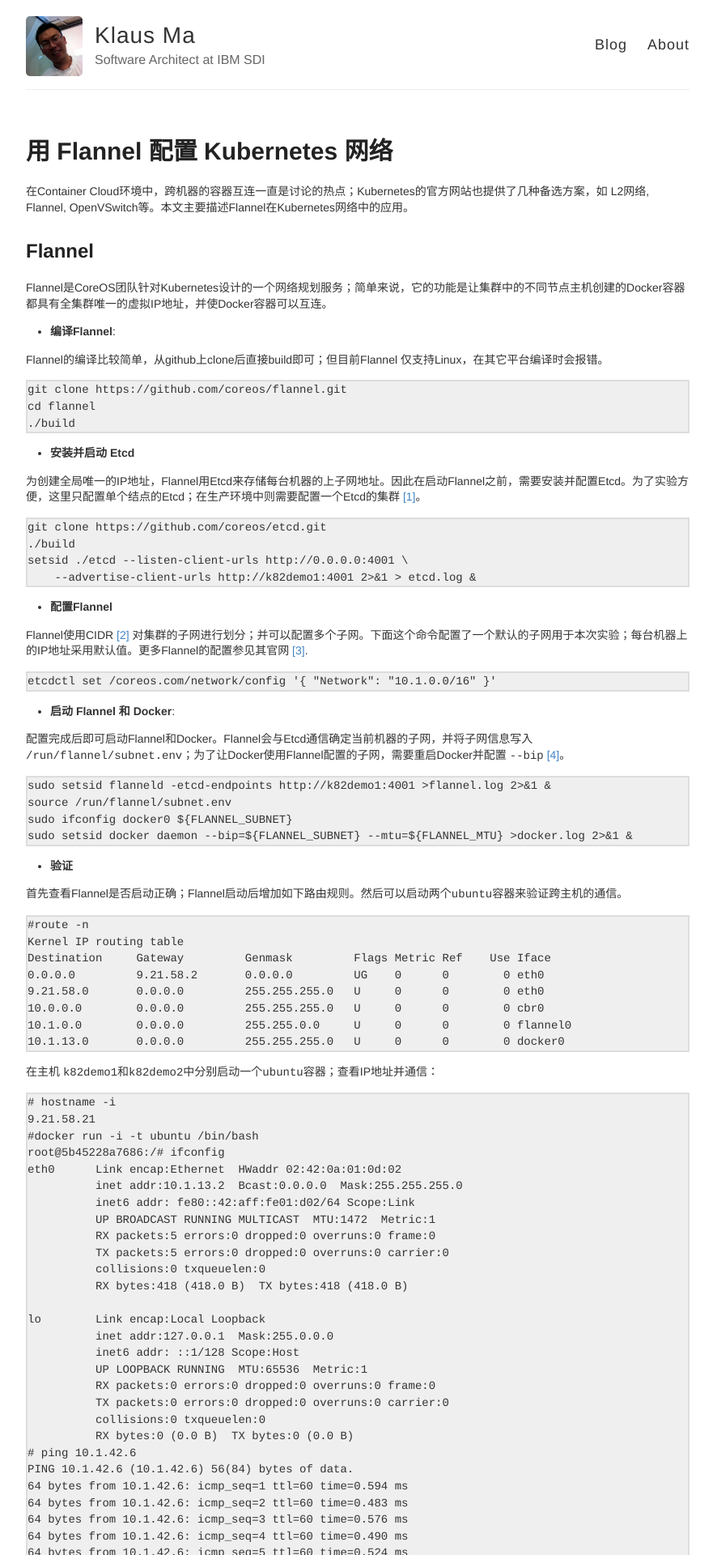
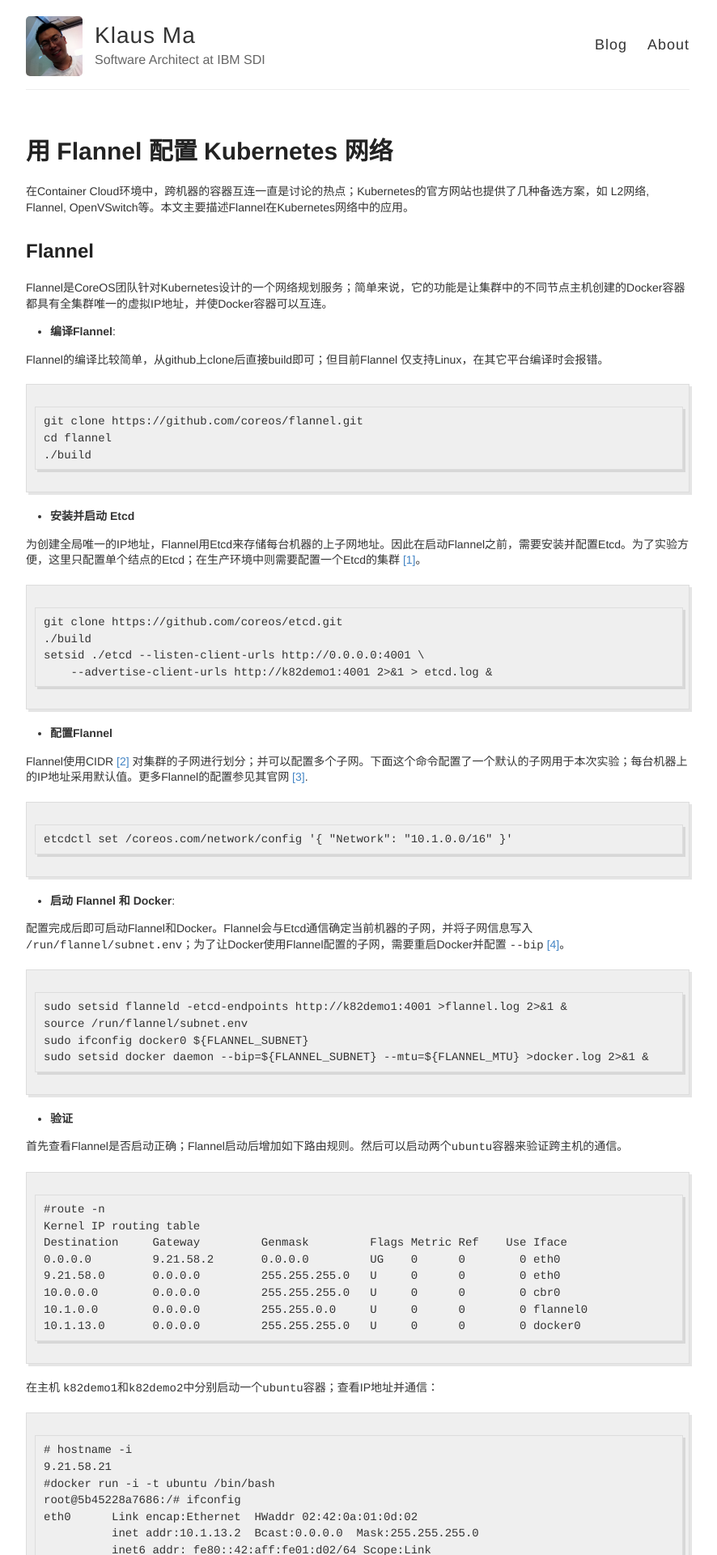
Before and after one commit to k82cn/k82cn.github.io, a Jekyll site: the page built from _posts/2016-04-03-k8s_flannel.md, in a window 1280 px wide. Shown: the top 1920 px of the page at 81% size, without its empty margins (198-1084 px from the left). Built offline with Jekyll 4.4.1, drawn with Linux system fonts in a browser that asks for light colours; comment, search, counter and statistics services are not loaded; some of the changed text lies outside the part shown.

Commit message:
Add enter.

````diff
--- a/_posts/2016-04-03-k8s_flannel.md
+++ b/_posts/2016-04-03-k8s_flannel.md
@@ -96,9 +96,7 @@ PING 10.1.42.6 (10.1.42.6) 56(84) bytes of data.
 64 bytes from 10.1.42.6: icmp_seq=3 ttl=60 time=0.576 ms
 64 bytes from 10.1.42.6: icmp_seq=4 ttl=60 time=0.490 ms
 64 bytes from 10.1.42.6: icmp_seq=5 ttl=60 time=0.524 ms
-```
 
-```
 # hostname -i
 9.21.58.85
 root@e9b8c093d4cc:/# ifconfig
@@ -286,17 +284,20 @@ Kubernetes中的Service了使用了虚拟地址；该地址无法ping通过，
 
 ```
 # iptables-save | grep default/my-nginx-serv
--A KUBE-SEP-3KJD4NXGHJJSNEUV -s 10.1.42.3/32 -m comment --comment "default/my-nginx-serv:" -j KUBE-MARK-MASQ
--A KUBE-SEP-3KJD4NXGHJJSNEUV -p tcp -m comment --comment "default/my-nginx-serv:" -m tcp -j DNAT \
-    --to-destination 10.1.42.3:80
--A KUBE-SEP-XMTMJD5DZAOI47WT -s 10.1.42.2/32 -m comment --comment "default/my-nginx-serv:" -j KUBE-MARK-MASQ
--A KUBE-SEP-XMTMJD5DZAOI47WT -p tcp -m comment --comment "default/my-nginx-serv:" -m tcp -j DNAT \
-    --to-destination 10.1.42.2:80
--A KUBE-SERVICES -d 10.1.59.126/32 -p tcp -m comment --comment "default/my-nginx-serv: cluster IP" -m tcp \
-    --dport 8080 -j KUBE-SVC-SIE4CNHSX37MXAT2
--A KUBE-SVC-SIE4CNHSX37MXAT2 -m comment --comment "default/my-nginx-serv:" -m statistic --mode random \
-    --probability 0.50000000000 -j KUBE-SEP-XMTMJD5DZAOI47WT
--A KUBE-SVC-SIE4CNHSX37MXAT2 -m comment --comment "default/my-nginx-serv:" -j KUBE-SEP-3KJD4NXGHJJSNEUV
+-A KUBE-SEP-3KJD4NXGHJJSNEUV -s 10.1.42.3/32 -m comment --comment "default/my-nginx-serv:" \
+		-j KUBE-MARK-MASQ
+-A KUBE-SEP-3KJD4NXGHJJSNEUV -p tcp -m comment --comment "default/my-nginx-serv:" -m tcp \
+		-j DNAT --to-destination 10.1.42.3:80
+-A KUBE-SEP-XMTMJD5DZAOI47WT -s 10.1.42.2/32 -m comment --comment "default/my-nginx-serv:" \
+		-j KUBE-MARK-MASQ
+-A KUBE-SEP-XMTMJD5DZAOI47WT -p tcp -m comment --comment "default/my-nginx-serv:" -m tcp \
+		-j DNAT --to-destination 10.1.42.2:80
+-A KUBE-SERVICES -d 10.1.59.126/32 -p tcp -m comment --comment "default/my-nginx-serv: cluster IP" \
+		-m tcp --dport 8080 -j KUBE-SVC-SIE4CNHSX37MXAT2
+-A KUBE-SVC-SIE4CNHSX37MXAT2 -m comment --comment "default/my-nginx-serv:" -m statistic \
+		--mode random --probability 0.50000000000 -j KUBE-SEP-XMTMJD5DZAOI47WT
+-A KUBE-SVC-SIE4CNHSX37MXAT2 -m comment --comment "default/my-nginx-serv:" \
+		-j KUBE-SEP-3KJD4NXGHJJSNEUV
 ```
 
 ## 结语
--- a/_sass/_highlights.scss
+++ b/_sass/_highlights.scss
@@ -1,12 +1,12 @@
 
 .highlight {
   background-color: #efefef;
-//  padding: 7px 7px 7px 10px;
+  padding: 7px 7px 7px 10px;
   border: 1px solid #ddd;
-//  -moz-box-shadow: 3px 3px rgba(0,0,0,0.1);
-//  -webkit-box-shadow: 3px 3px rgba(0,0,0,0.1);
-//  box-shadow: 3px 3px rgba(0,0,0,0.1);
-//  margin: 20px 0 20px 0;
+  -moz-box-shadow: 3px 3px rgba(0,0,0,0.1);
+  -webkit-box-shadow: 3px 3px rgba(0,0,0,0.1);
+  box-shadow: 3px 3px rgba(0,0,0,0.1);
+  margin: 20px 0 20px 0;
 //  overflow: scroll;
 }
 
````
